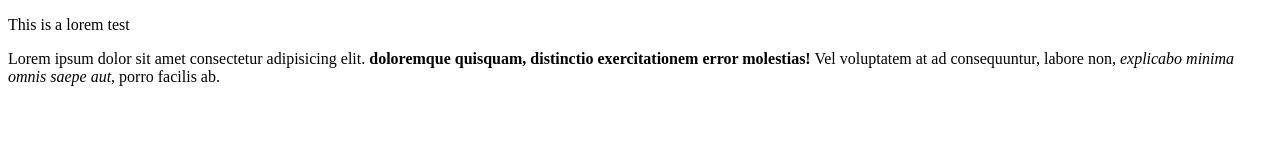
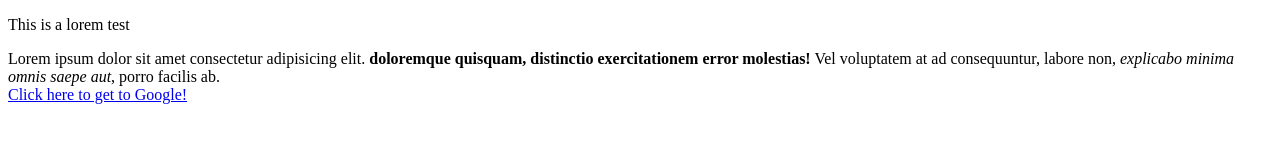
Before and after one commit to Akatobi7/loremtest, a plain HTML site: page index.html in a window 1280 px wide. Drawn offline with Linux system fonts and the light colour scheme.

Commit message:
hyperlink added

```diff
--- a/index.html
+++ b/index.html
@@ -8,6 +8,10 @@
 </head>
 <body>
     <p>This is a lorem test</p>
+
     Lorem ipsum dolor sit amet consectetur adipisicing elit. <strong>doloremque quisquam, distinctio exercitationem error molestias!</strong>  Vel voluptatem at ad consequuntur, labore non, <em>explicabo minima omnis saepe aut</em>, porro facilis ab.
+<br>
+<a href= "google.com" target = "_blank">Click here to get to Google!</a>
+
 </body>
 </html>
```
